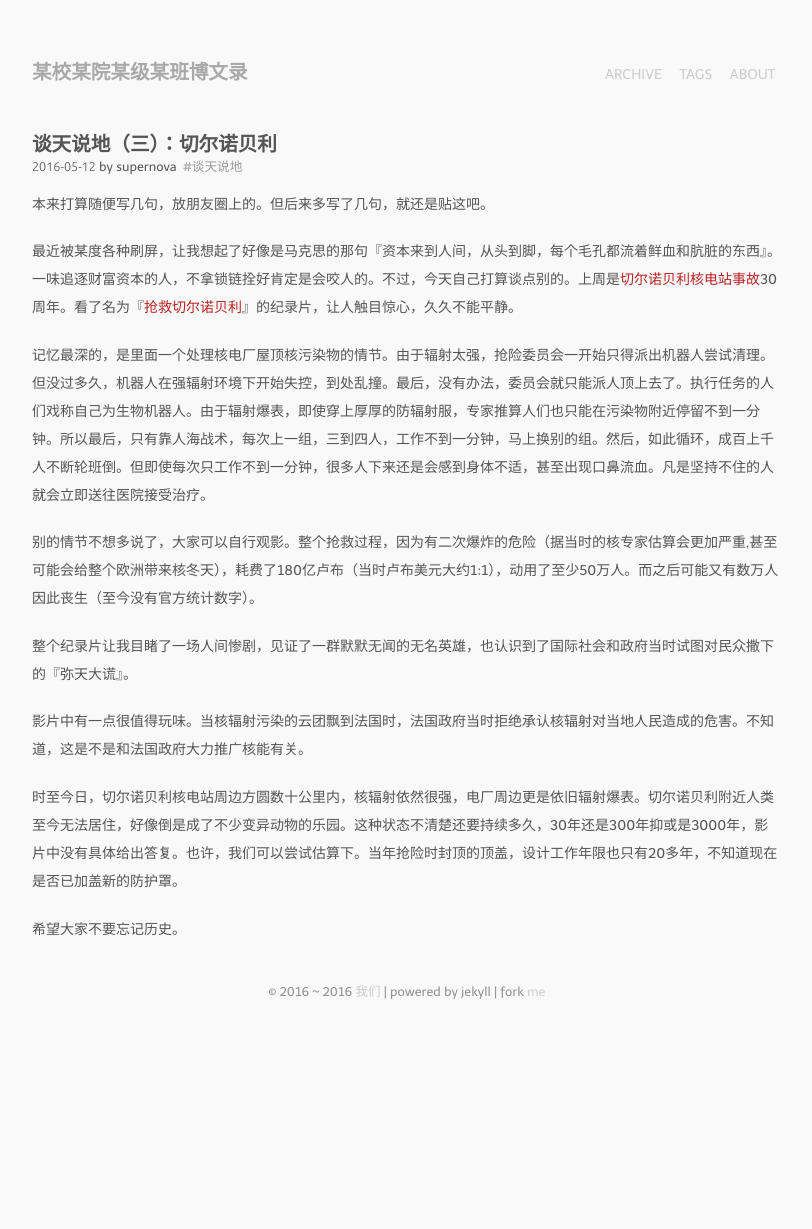
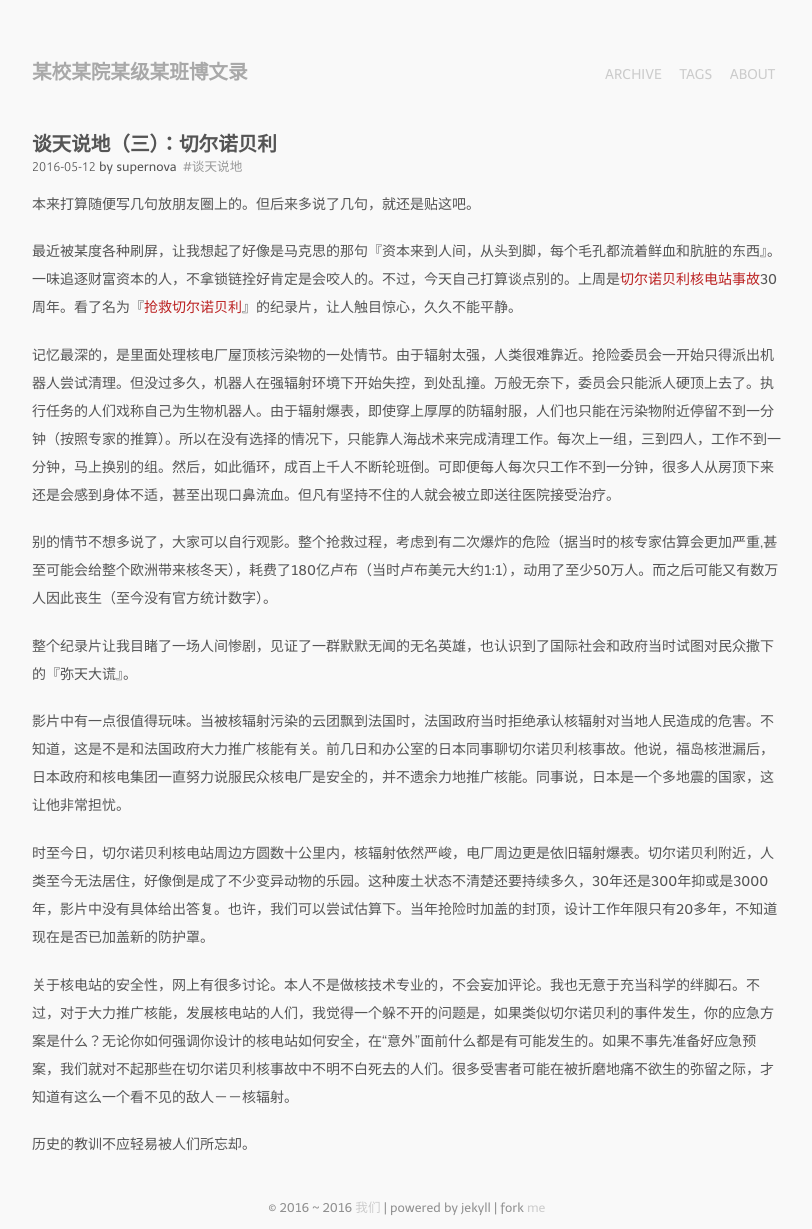
Before and after one commit to pkuphys/pkuphys.github.io, a Jekyll site: the page built from _posts/2016-05-12-Chernobyl.markdown, in a window 1280 px wide. Shown: the whole page, without its empty margins (233-1045 px from the left). Built offline with Jekyll 4.4.1, drawn with Linux system fonts in a browser that asks for light colours; nearby versions of some CDN libraries; some web fonts are replaced; comment, search, counter and statistics services are not loaded; before the commit the page ends 1013 px from its top, so only the background shows below that.

Commit message:
add one paragraph for Chernobyl

```diff
--- a/_posts/2016-05-12-Chernobyl.markdown
+++ b/_posts/2016-05-12-Chernobyl.markdown
@@ -6,21 +6,23 @@ tags:
   - 谈天说地
 ---
 
-本来打算随便写几句，放朋友圈上的。但后来多写了几句，就还是贴这吧。
+本来打算随便写几句放朋友圈上的。但后来多说了几句，就还是贴这吧。
 
 最近被某度各种刷屏，让我想起了好像是马克思的那句『资本来到人间，从头到脚，每个毛孔都流着鲜血和肮脏的东西』。一味追逐财富资本的人，不拿锁链拴好肯定是会咬人的。不过，今天自己打算谈点别的。上周是[切尔诺贝利核电站事故][1]30周年。看了名为『[抢救切尔诺贝利][2]』的纪录片，让人触目惊心，久久不能平静。
 
-记忆最深的，是里面一个处理核电厂屋顶核污染物的情节。由于辐射太强，抢险委员会一开始只得派出机器人尝试清理。但没过多久，机器人在强辐射环境下开始失控，到处乱撞。最后，没有办法，委员会就只能派人顶上去了。执行任务的人们戏称自己为生物机器人。由于辐射爆表，即使穿上厚厚的防辐射服，专家推算人们也只能在污染物附近停留不到一分钟。所以最后，只有靠人海战术，每次上一组，三到四人，工作不到一分钟，马上换别的组。然后，如此循环，成百上千人不断轮班倒。但即使每次只工作不到一分钟，很多人下来还是会感到身体不适，甚至出现口鼻流血。凡是坚持不住的人就会立即送往医院接受治疗。
+记忆最深的，是里面处理核电厂屋顶核污染物的一处情节。由于辐射太强，人类很难靠近。抢险委员会一开始只得派出机器人尝试清理。但没过多久，机器人在强辐射环境下开始失控，到处乱撞。万般无奈下，委员会只能派人硬顶上去了。执行任务的人们戏称自己为生物机器人。由于辐射爆表，即使穿上厚厚的防辐射服，人们也只能在污染物附近停留不到一分钟（按照专家的推算）。所以在没有选择的情况下，只能靠人海战术来完成清理工作。每次上一组，三到四人，工作不到一分钟，马上换别的组。然后，如此循环，成百上千人不断轮班倒。可即便每人每次只工作不到一分钟，很多人从房顶下来还是会感到身体不适，甚至出现口鼻流血。但凡有坚持不住的人就会被立即送往医院接受治疗。
 
-别的情节不想多说了，大家可以自行观影。整个抢救过程，因为有二次爆炸的危险（据当时的核专家估算会更加严重,甚至可能会给整个欧洲带来核冬天），耗费了180亿卢布（当时卢布美元大约1:1），动用了至少50万人。而之后可能又有数万人因此丧生（至今没有官方统计数字）。
+别的情节不想多说了，大家可以自行观影。整个抢救过程，考虑到有二次爆炸的危险（据当时的核专家估算会更加严重,甚至可能会给整个欧洲带来核冬天），耗费了180亿卢布（当时卢布美元大约1:1），动用了至少50万人。而之后可能又有数万人因此丧生（至今没有官方统计数字）。
 
 整个纪录片让我目睹了一场人间惨剧，见证了一群默默无闻的无名英雄，也认识到了国际社会和政府当时试图对民众撒下的『弥天大谎』。
 
-影片中有一点很值得玩味。当核辐射污染的云团飘到法国时，法国政府当时拒绝承认核辐射对当地人民造成的危害。不知道，这是不是和法国政府大力推广核能有关。
+影片中有一点很值得玩味。当被核辐射污染的云团飘到法国时，法国政府当时拒绝承认核辐射对当地人民造成的危害。不知道，这是不是和法国政府大力推广核能有关。前几日和办公室的日本同事聊切尔诺贝利核事故。他说，福岛核泄漏后，日本政府和核电集团一直努力说服民众核电厂是安全的，并不遗余力地推广核能。同事说，日本是一个多地震的国家，这让他非常担忧。
 
-时至今日，切尔诺贝利核电站周边方圆数十公里内，核辐射依然很强，电厂周边更是依旧辐射爆表。切尔诺贝利附近人类至今无法居住，好像倒是成了不少变异动物的乐园。这种状态不清楚还要持续多久，30年还是300年抑或是3000年，影片中没有具体给出答复。也许，我们可以尝试估算下。当年抢险时封顶的顶盖，设计工作年限也只有20多年，不知道现在是否已加盖新的防护罩。
+时至今日，切尔诺贝利核电站周边方圆数十公里内，核辐射依然严峻，电厂周边更是依旧辐射爆表。切尔诺贝利附近，人类至今无法居住，好像倒是成了不少变异动物的乐园。这种废土状态不清楚还要持续多久，30年还是300年抑或是3000年，影片中没有具体给出答复。也许，我们可以尝试估算下。当年抢险时加盖的封顶，设计工作年限只有20多年，不知道现在是否已加盖新的防护罩。
 
-希望大家不要忘记历史。
+关于核电站的安全性，网上有很多讨论。本人不是做核技术专业的，不会妄加评论。我也无意于充当科学的绊脚石。不过，对于大力推广核能，发展核电站的人们，我觉得一个躲不开的问题是，如果类似切尔诺贝利的事件发生，你的应急方案是什么？无论你如何强调你设计的核电站如何安全，在“意外”面前什么都是有可能发生的。如果不事先准备好应急预案，我们就对不起那些在切尔诺贝利核事故中不明不白死去的人们。很多受害者可能在被折磨地痛不欲生的弥留之际，才知道有这么一个看不见的敌人－－核辐射。
+
+历史的教训不应轻易被人们所忘却。
 
 [1]:https://en.wikipedia.org/wiki/Chernobyl_disaster
 [2]:http://www.imdb.com/title/tt1832484/
```
